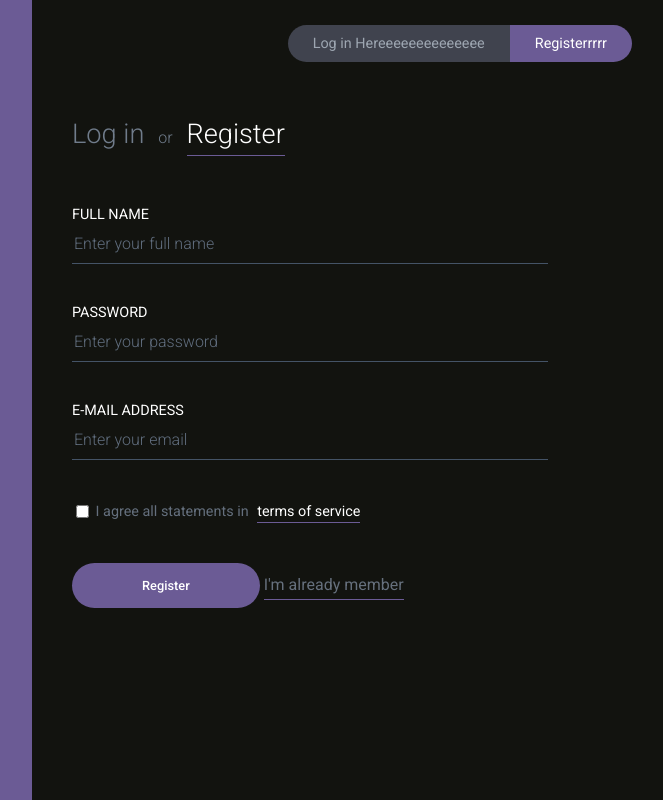
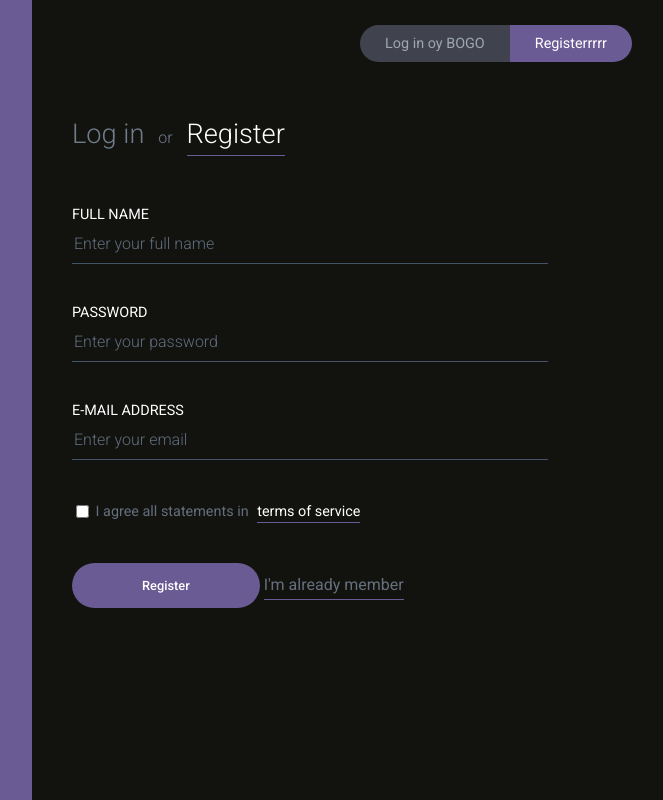
Before and after one commit to rhyss17/https---github.com-rhyss17-DreamCraft, a React (Create React App) app: page / in a window 1280 px wide. Shown: the whole page, without its empty margins (608-1271 px from the left). Built offline with nearby package versions, Linux system fonts and the light colour scheme.

Commit message:
LASTTTTTT

```diff
--- a/src/App.js
+++ b/src/App.js
@@ -19,7 +19,7 @@ class App extends Component {
                 activeClassName="pageSwitcherItem-active"
                 className="pageSwitcherItem"
               >
-                Log in Hereeeeeeeeeeeeee
+                Log in oy BOGO
               </NavLink>
               <NavLink
                 exact
```
